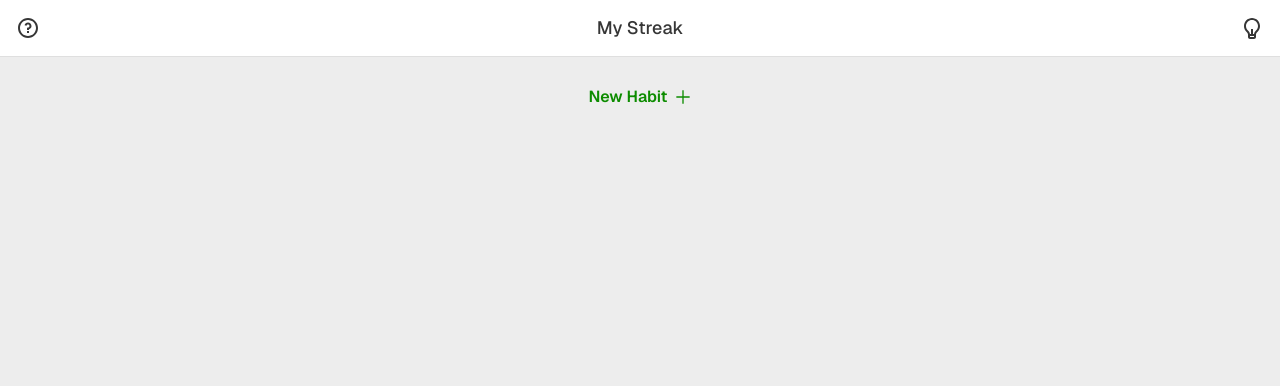
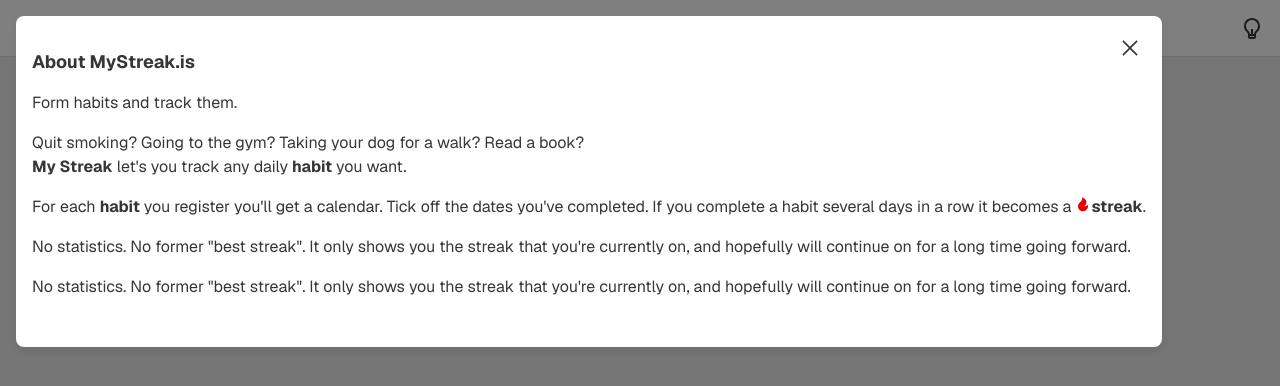
Before and after one commit to havardob/daily-check, a Next.js app: page / in a window 1280 px wide. Both pictures are taken after a click on the button "About this app". Shown: the top 386 px of the page. Built offline with nearby package versions, Linux system fonts and the light colour scheme.

Commit message:
adds dark mode and info dialog

```diff
--- a/src/app/globals.css
+++ b/src/app/globals.css
@@ -1,16 +1,5 @@
 :root {
   --white: #ffffff;
-  --cerulean-blue-50: #eef7ff;
-  --cerulean-blue-100: #d8ecff;
-  --cerulean-blue-200: #baddff;
-  --cerulean-blue-300: #8bcaff;
-  --cerulean-blue-400: #54abff;
-  --cerulean-blue-500: #2c87ff;
-  --cerulean-blue-600: #1566fb;
-  --cerulean-blue-700: #0e4ee1;
-  --cerulean-blue-800: #1341ba;
-  --cerulean-blue-900: #163b92;
-  --cerulean-blue-950: #122559;
 
   --silver-50: #f7f7f7;
   --silver-100: #ededed;
@@ -36,8 +25,23 @@
   --camarone-900: #0f570a;
   --camarone-950: #013400;
 
+  --cod-gray-50: #f5f5f6;
+  --cod-gray-100: #e5e6e8;
+  --cod-gray-200: #cdced4;
+  --cod-gray-300: #aaacb6;
+  --cod-gray-400: #7f8191;
+  --cod-gray-500: #646676;
+  --cod-gray-600: #565764;
+  --cod-gray-700: #4a4b54;
+  --cod-gray-800: #414149;
+  --cod-gray-900: #26262b;
+  --cod-gray-950: #070708;
+
   --flame: #e80101;
 
+}
+
+:root {
   --body-bg-color: var(--silver-100);
 
   --header-bg-color: var(--white);
@@ -57,7 +61,33 @@
   --checkbox-text-color--checked: var(--camarone-100);
 
   --cta-text-color: var(--camarone-700);
+
+  --dialog-bg-color: var(--white);
+  --dialog-text-color: var(--silver-950);
 }
+
+:root[data-theme="dark"] {
+  --body-bg-color: var(--cod-gray-950);
+
+  --header-bg-color: var(--cod-gray-900);
+  --header-border-color: var(--silver-950);
+  --header-text-color: var(--white);
+
+  --habit-text-color: var(--white);
+  --habitTitle-bg-color: var(--cod-gray-900);
+  --habitButton-bg-color: var(--cod-gray-900);
+
+  --streak-text-color: var(--white);
+  --streak-icon-color: var(--flame);
+
+  --checkbox-bg-color--unchecked: var(--cod-gray-900);
+  --checkbox-text-color--unchecked: var(--cod-gray-200);
+  --checkbox-bg-color--checked: var(--camarone-700);
+  --checkbox-text-color--checked: var(--white);
+
+  --cta-text-color: var(--camarone-500);
+}
+
 
 *,
 *::before,
@@ -90,7 +120,6 @@
 
 button {
   padding: 0;
-  border: 0;
   border-radius: 0;
   font: inherit;
   color: inherit;
--- a/src/app/page.module.css
+++ b/src/app/page.module.css
@@ -59,17 +59,33 @@
 }
 
 .habitPopover {
-   display: flex;
-   flex-direction: column;
-   background-color: var(--white);
-   border-radius: .25rem;
-   border: 0;
    position: absolute;
    z-index: 999;
    left: 0;
    top: calc(100% + .25rem);
+}
+
+.habitPopoverInner {
+   display: flex;
+   flex-direction: column;
+   border-radius: .25rem;
+   background-color: var(--habitButton-bg-color);
    box-shadow: 0 4px 8px 0 rgba(0, 0, 0, 0.1);
    width: max-content;
+}
+
+.habitPopover:after {
+   position: fixed;
+   content: "";
+   height: 100dvh;
+   width: 100dvw;
+   inset: 0;
+   background-color: rgba(0, 0, 0, .2);
+   z-index: -1;
+}
+
+:root[data-theme="dark"] .habitPopover:after {
+   background-color: rgba(0, 0, 0, .2);
 }
 
 .habitPopoverButton {
--- a/src/app/page.tsx
+++ b/src/app/page.tsx
@@ -21,6 +21,7 @@
 export default function Home() {
     const [habits, setHabits] = useState<Habit[]>([]);
     const [openPopover, setOpenPopover] = useState<string | null>(null);
+    const [theme, setTheme] = useState("light");
 
     const togglePopover = (habitId: string) => {
         if (habitId) {
@@ -34,7 +35,10 @@
         }
     }
 
-    const today = new Date();
+    const today = useMemo(() => {
+        return new Date();
+    }, [])
+
     const dates = useMemo(() => {
         const startDate = new Date("2024-12-01");
         const result: Date[] = [];
@@ -51,11 +55,21 @@
         if (storedHabits) {
             setHabits(JSON.parse(storedHabits));
         }
+
+        const storedTheme = localStorage.getItem("theme");
+        if (storedTheme) {
+            setTheme(storedTheme);
+        }
     }, []);
 
     useEffect(() => {
         localStorage.setItem('storage', JSON.stringify(habits));
     }, [habits]);
+
+    useEffect(() => {
+        document.documentElement.setAttribute("data-theme", theme);
+        localStorage.setItem("theme", theme);
+    }, [theme]);
 
 
     function newHabit() {
@@ -143,11 +157,6 @@
         });
     }
 
-    return (
-        <div className={styles.page} onClick={closePopover}>
-            <Header />
-            <main className={styles.main}>
-                {habits.map((habit, index) => {
     const calculateStreak = (checkedDays: string[]) => {
         const sortedDays: Date[] = checkedDays
             .map((day: string) => new Date(day))
@@ -169,6 +178,20 @@
         return streak;
     };
 
+    function toggleTheme() {
+        if (theme === "dark") {
+            setTheme("light");
+        } else {
+            setTheme("dark");
+        }
+    }
+
+    return (
+        <>
+            <div className={styles.page} onClick={closePopover}>
+                <Header themeToggle={() => toggleTheme()} />
+                <main className={styles.main}>
+                    {habits.map((habit, index) => {
                         const streak = calculateStreak(habit.checkedDays);
                         return (
                             <div key={habit.id + index} className={styles.habit}>
@@ -181,6 +204,7 @@
                                         </button>
                                         {openPopover === habit.id && (
                                             <div className={styles.habitPopover} onClick={() => togglePopover(habit.id)}>
+                                                <div className={styles.habitPopoverInner}>
                                                     <button onClick={() => changeHabitName(habit.id)} className={styles.habitPopoverButton}>
                                                         <IconEdit />
                                                         <span>Edit Name</span>
@@ -197,6 +221,7 @@
                                                         <IconTrash />
                                                         <span>Delete</span>
                                                     </button>
+                                                </div>
                                             </div>
                                         )}
                                     </div>
@@ -238,5 +263,6 @@
                     </div>
                 </main>
             </div>
+        </>
     );
 }
--- a/src/components/Header/header.module.css
+++ b/src/components/Header/header.module.css
@@ -25,3 +25,58 @@
 .header button svg {
    width: 1.5rem;
 }
+
+.headerDialog[open] {
+   border: 0;
+   max-width: 100%;
+   max-height: 100%;
+   padding: 1rem;
+   background-color: transparent;
+}
+
+.headerDialog::backdrop {
+   background-color: rgba(0, 0, 0, 0.5)
+}
+
+.headerDialogInner {
+   background-color: var(--dialog-bg-color);
+   color: var(--dialog-text-color);
+   padding-inline: 1rem;
+   padding-block-start: 2rem;
+   padding-block-end: 3rem;
+   border-radius: .5rem;
+   box-shadow: 0 4px 8px 0 rgba(0, 0, 0, 0.1);
+   position: relative;
+   width: 100%;
+}
+
+.headerDialogInner > div > * + * {
+   margin-block-start: 1em;
+}
+
+.headerDialogInner > div svg {
+   display: inline-block;
+   color: var(--streak-icon-color);
+}
+
+.headerDialogInner > button {
+   position: absolute;
+   top: 1rem;
+   right: 1rem;
+   border: 0;
+   background-color: transparent;
+   font-size: 1.25rem;
+   width: 2rem;
+   height: 2rem;
+   display: flex;
+   align-items: center;
+   justify-content: center;
+}
+
+.headerDialogInner :where(h2) {
+   font-size: 1.125rem;
+}
+
+.headerDialogInner :where(h2) {
+   font-size: 1.125rem;
+}
--- a/src/components/Header/header.tsx
+++ b/src/components/Header/header.tsx
@@ -1,13 +1,81 @@
 import IconInfo from "@/components/Icons/iconInfo";
 import IconLightbulb from "@/components/Icons/iconLightbulb";
 import styles from "./header.module.css";
+import {useRef, useState} from "react";
+import IconClose from "@/components/Icons/IconClose";
+import IconFlame from "@/components/Icons/iconFlame";
 
-export default function Header() {
+interface HeaderProps {
+    themeToggle: () => void;
+}
+
+export default function Header({themeToggle}: HeaderProps) {
+    const [open, setOpen] = useState(false);
+    const dialogRef = useRef<HTMLDialogElement | null>(null);
+
+    const toggleDialog = () => {
+        if (!open) {
+            dialogRef.current?.showModal()
+        } else {
+            dialogRef.current?.close()
+        }
+
+        setOpen(!open);
+    }
+
     return (
-        <header className={styles.header}>
-            <button><IconInfo /><span className={"u-hidden"}>About this app</span></button>
-            <h1>My Streak</h1>
-            <button><IconLightbulb /><span className={"u-hidden"}>Toggle light/dark mode</span></button>
-        </header>
+        <>
+            <header className={styles.header}>
+                <button onClick={toggleDialog}><IconInfo /><span className={"u-hidden"}>About this app</span></button>
+                <h1>My Streak</h1>
+                <button onClick={themeToggle}>
+                    <IconLightbulb /><span className={"u-hidden"}>Toggle light/dark mode</span></button>
+            </header>
+            <dialog ref={dialogRef} className={styles.headerDialog}>
+                <div className={styles.headerDialogInner}>
+                    {/* eslint-disable */}
+                    <div>
+                        <h2>About MyStreak.is</h2>
+                        <p>Form habits and track them.</p>
+                        <p>Quit smoking? Going to the gym? Taking your dog for a walk? Read a book? <br />
+                            <strong>My Streak</strong> let's you track any daily <strong>habit</strong> you want.</p>
+                        <p>For each <strong>habit</strong> you register you'll get a calendar. Tick off the dates you've
+                           completed. If you complete a habit several days in a row it becomes
+                           a <strong><IconFlame />streak</strong>.</p>
+                        <p>No statistics. No former "best streak". It only shows you the streak that you're currently
+                           on, and hopefully will continue on for a long time going forward.</p>
+                        <p>No statistics. No former "best streak". It only shows you the streak that you're currently
+                           on, and hopefully will continue on for a long time going forward.</p>
+                        {/*
+                        <h3>Frequently asked questions</h3>
+                        <details>
+                            <summary>Don't I need an account?</summary>
+                            <div>
+                                <p>No, you don't need an account. Your habits and your tracked days are kept saved in
+                                   the browser you're using. If you change the browser, delete browsing history or
+                                   change devices your activity <strong>will not</strong> be synced. I won't get too
+                                   technical, but it works in the same way as how many online word and puzzle games
+                                   saves your play history,
+                                   like <a href={"https://worldle.teuteuf.fr/"}>Worldle</a> or <a href={"https://crosswordle.org/"}>Crosswordle</a>.
+                                   You can't jump from using your desktop computer to continue on your mobile device,
+                                   because there's no sync between them.</p>
+                            </div>
+                        </details>
+                        <details>
+                            <summary>Does this exist as an app?</summary>
+                            <div>
+                                <p>No, but you can save this site to your home screen.</p>
+                            </div>
+                        </details>
+                        */}
+                    </div>
+                    {/* eslint-enable */}
+                    <button onClick={toggleDialog}>
+                        <IconClose />
+                        <span className={"u-hidden"}>Close the dialog</span>
+                    </button>
+                </div>
+            </dialog>
+        </>
     )
 }
--- /dev/null
+++ b/src/components/Icons/IconClose.tsx
@@ -0,0 +1,7 @@
+export default function IconClose() {
+    return (
+        <svg xmlns="http://www.w3.org/2000/svg" viewBox="0 0 24 24" fill="currentColor" width={"1em"} aria-hidden={true}>
+            <path d="M10.5859 12L2.79297 4.20706L4.20718 2.79285L12.0001 10.5857L19.793 2.79285L21.2072 4.20706L13.4143 12L21.2072 19.7928L19.793 21.2071L12.0001 13.4142L4.20718 21.2071L2.79297 19.7928L10.5859 12Z"></path>
+        </svg>
+    )
+}
```
Also changed, not shown: src/app/manifest.ts (added, +25 -0 lines), src/app/manifest.json (deleted). Lines whose indentation alone changed are shown as unchanged.
